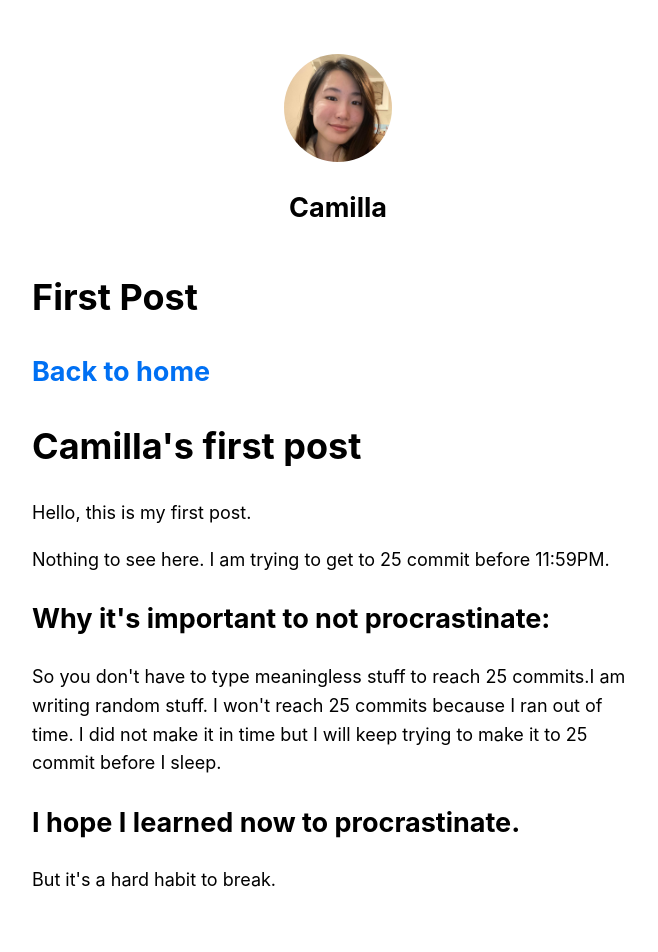
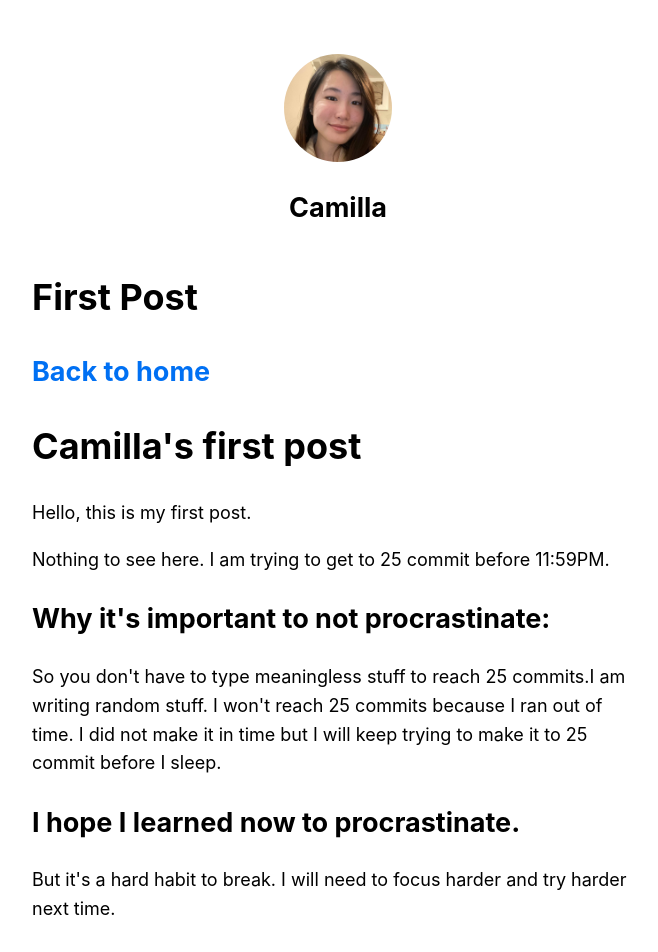
Before and after one commit to louisgv/art, a Next.js app: page /posts/first-post in a window 1280 px wide. Shown: the top 952 px of the page, without its empty margins (302-960 px from the left). Built offline with nearby package versions, Linux system fonts and the light colour scheme.

Commit message:
added more content to recent paragarph

```diff
--- a/pages/posts/first-post.js
+++ b/pages/posts/first-post.js
@@ -36,7 +36,8 @@ export default function FirstPost() {
         I hope I learned now to procrastinate.
       </h2>
       <p>
-        But it's a hard habit to break.
+        But it's a hard habit to break. I will need to focus harder and
+        try harder next time.
       </p>
     </Layout>
   )
```
